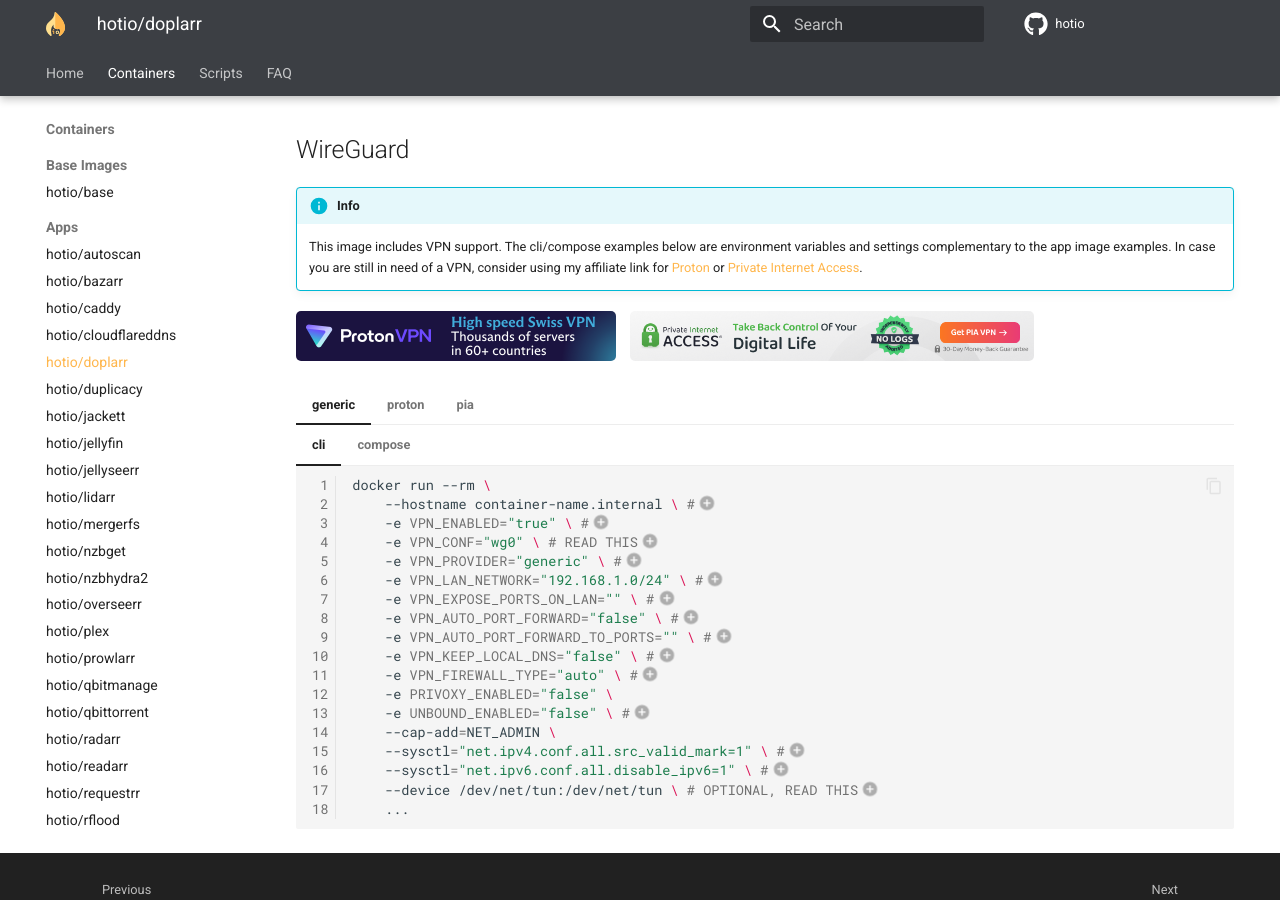
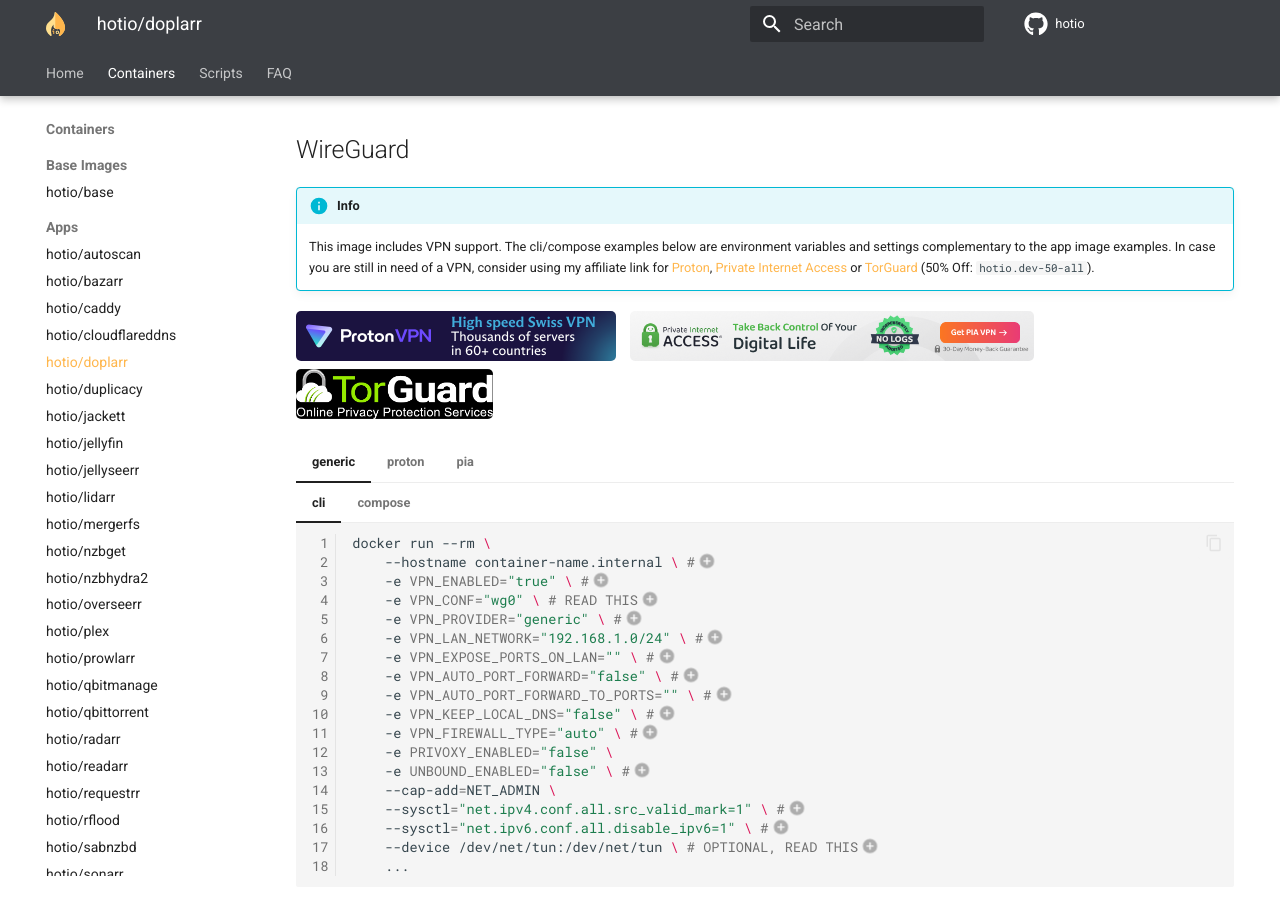
Before and after one commit to hotio/website, an MkDocs documentation site: the page built from docs/containers/doplarr.md, in a window 1280 px wide and 900 px high, scrolled down 769 px. Built offline with MkDocs 1.6.1 and Material for MkDocs 9.7.7, drawn with Linux system fonts in a browser that asks for light colours.

Commit message:
add TorGuard affiliate link

```diff
--- a/includes/wireguard.md
+++ b/includes/wireguard.md
@@ -2,7 +2,7 @@
 
 !!! info
 
-    This image includes VPN support. The cli/compose examples below are environment variables and settings complementary to the app image examples. In case you are still in need of a VPN, consider using my affiliate link for [Proton](https://hotio.dev/proton){: target=_blank rel="noopener" } or [Private Internet Access](https://hotio.dev/pia){: target=_blank rel="noopener" }.
+    This image includes VPN support. The cli/compose examples below are environment variables and settings complementary to the app image examples. In case you are still in need of a VPN, consider using my affiliate link for [Proton](https://hotio.dev/proton){: target=_blank rel="noopener" }, [Private Internet Access](https://hotio.dev/pia){: target=_blank rel="noopener" } or [TorGuard](https://hotio.dev/torguard){: target=_blank rel="noopener" } (50% Off: `hotio.dev-50-all`).
 
 <img src="https://go.getproton.me/aff_i?offer_id=26&aff_id=7223" width="0" height="0" style="position:absolute;visibility:hidden;" border="0" />
 <a href="https://hotio.dev/proton" target="_blank" rel="noopener">
@@ -10,6 +10,9 @@
 </a>
 <a href="https://hotio.dev/pia" target="_blank" rel="noopener">
   <img id="vpnbanner" src="/img/piavpn728x90.png" alt="PiaVPN" width="404" height="50">
+</a>
+<a href="https://hotio.dev/torguard" target="_blank" rel="noopener" title="50% Off: hotio.dev-50-all">
+  <img id="vpnbanner" src="/img/torguard.jpg" alt="TorGuard" width="197" height="50">
 </a>
 
 === "generic"
```
Also changed, not shown: docs/img/torguard.jpg (added).
